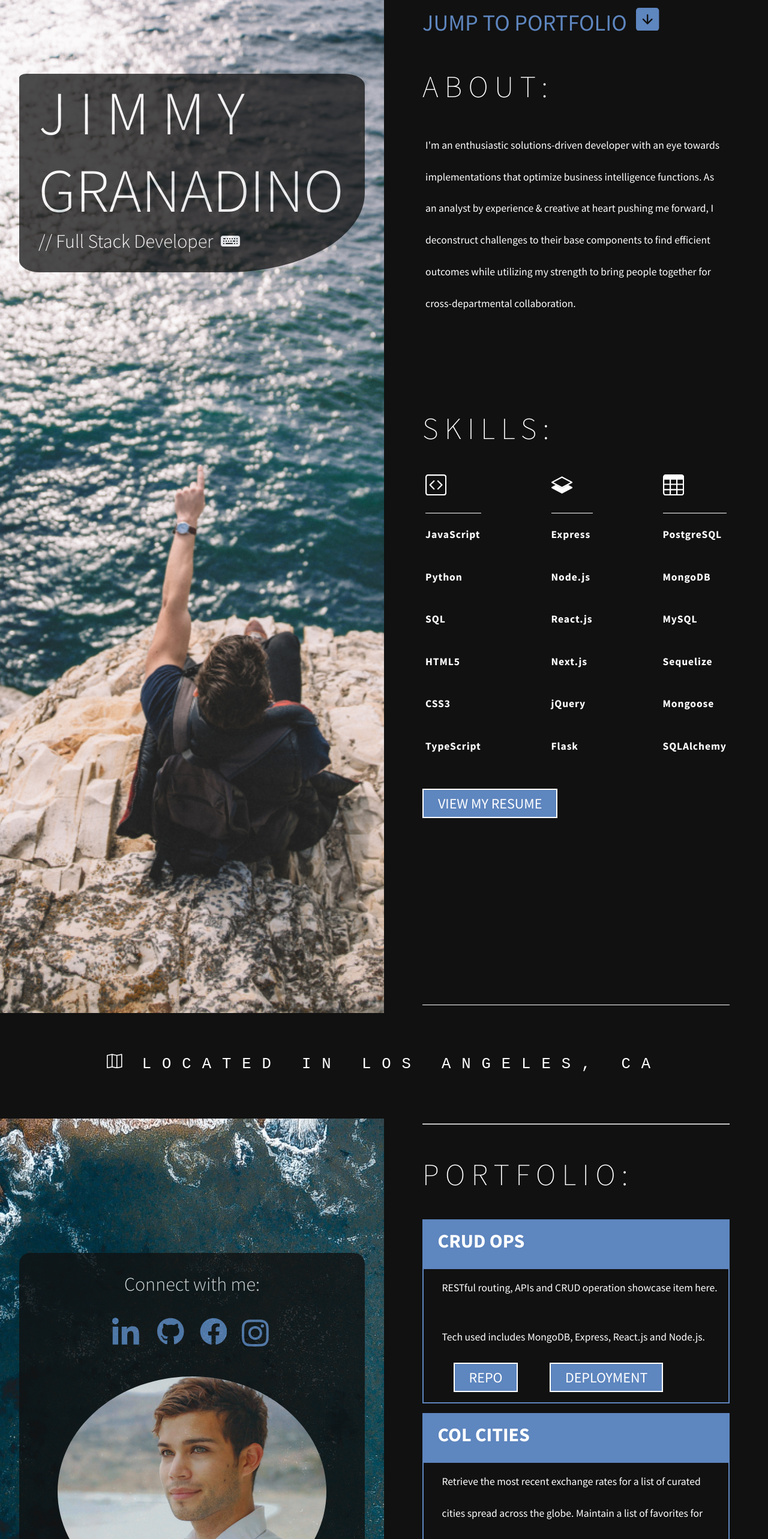
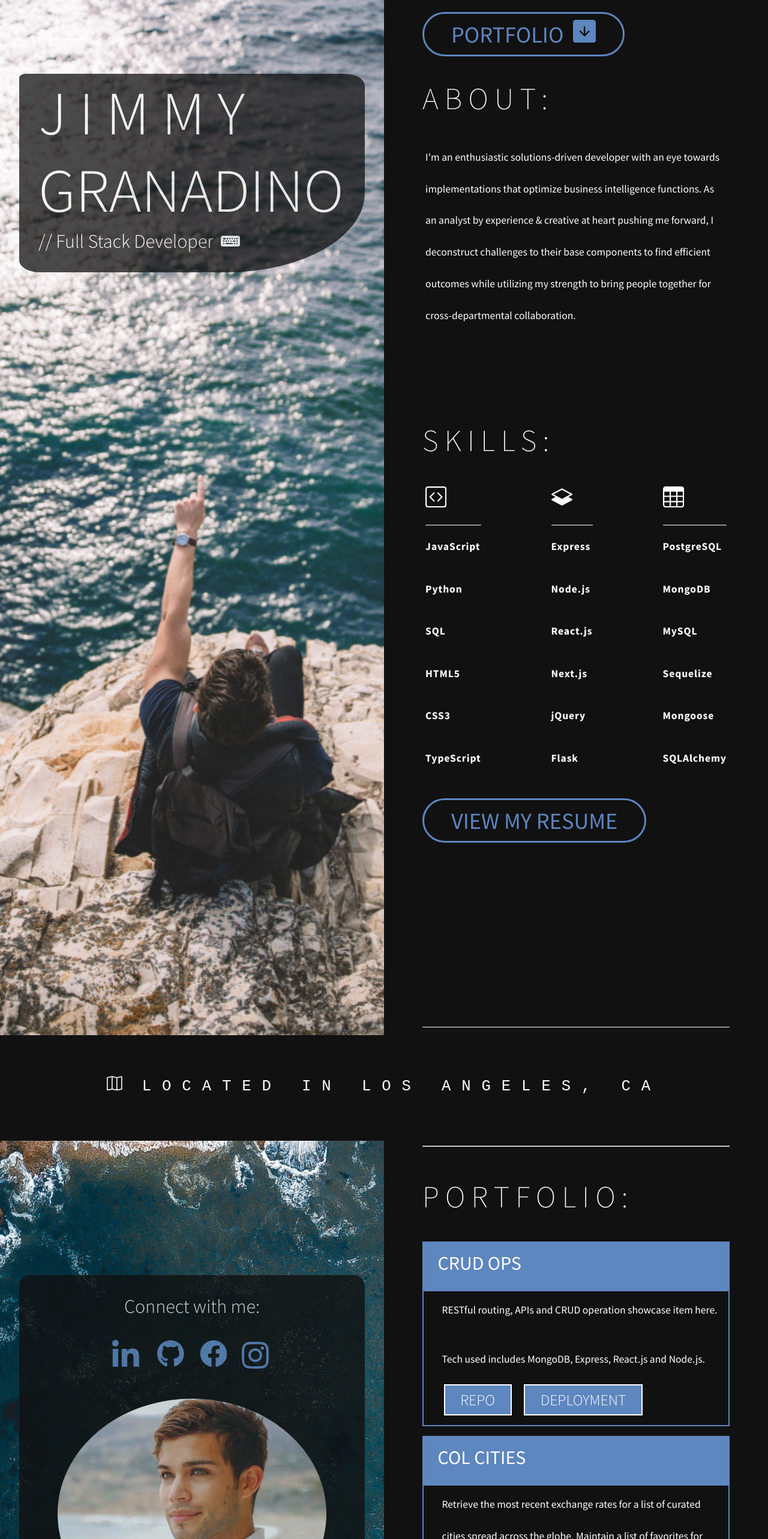
Before and after one commit to jimmygranadino/portfolio-react, a React (Create React App) app: page / in a window 1280 px wide. Shown: the top 2566 px of the page at 60% size. Built offline with nearby package versions, Linux system fonts and the light colour scheme; a web font is replaced by a local one.

Commit message:
just a minor adjustment

```diff
--- a/src/App.css
+++ b/src/App.css
@@ -28,7 +28,7 @@ li {
 }
 
 .landing {
-  min-height: 150vh;
+  min-height: 140vh;
   background-image: url('./images/BGalt.jpg');
   background-position: center;
   background-repeat: no-repeat;
@@ -189,7 +189,7 @@ a:hover {
   color: #ffffff;
   font-size: 2.5vw;
   font-family: 'Source Sans Pro', sans-serif;
-  font-weight: 700;
+  font-weight: 400;
   padding-top: 2vh;
   margin: 0 auto;
 }
@@ -203,14 +203,14 @@ a:hover {
 
 .norm-btn {
   font-family: 'Source Sans Pro', sans-serif;
-  font-weight: 500;
+  font-weight: 300;
   padding: 0.3em 1em;
-  font-size: 1.5em;
+  font-size: 2vw;
   background-color: #5e86bf;
   color: #ffffff;
   border: 2px #ffffff solid;
   transition: all 0.8s;
-  margin: 1em;
+  margin: 1vh;
 }
 
 .norm-btn:hover {
@@ -263,8 +263,11 @@ a:hover {
   font-family: 'Source Sans Pro', sans-serif;
   font-weight: 400;
   margin: 0 auto;
+  padding: 10px 45px 10px 45px;
+  border: 3px solid;
+  border-radius: 1em;
 }
 
 .no-marg {
-  margin: 0;
+  margin: 0 auto;
 }
--- a/src/components/Navbar.jsx
+++ b/src/components/Navbar.jsx
@@ -7,7 +7,8 @@ const Navbar = () => {
     return (
         <nav>
             <div>
-                <Link class="nav-link" to="#portfolio">JUMP TO PORTFOLIO &nbsp;
+                <br />
+                <Link class="nav-link" to="#portfolio">PORTFOLIO &nbsp;
                     <svg width="1em" height="1em" viewBox="0 0 16 16" class="bi bi-arrow-down-square-fill" fill="currentColor" xmlns="http://www.w3.org/2000/svg">
                         <path fill-rule="evenodd" d="M2 0a2 2 0 0 0-2 2v12a2 2 0 0 0 2 2h12a2 2 0 0 0 2-2V2a2 2 0 0 0-2-2H2zm6.5 5a.5.5 0 0 0-1 0v4.793L5.354 7.646a.5.5 0 1 0-.708.708l3 3a.5.5 0 0 0 .708 0l3-3a.5.5 0 0 0-.708-.708L8.5 9.793V5z"/>
                     </svg>
--- a/src/components/Skills.jsx
+++ b/src/components/Skills.jsx
@@ -49,7 +49,7 @@ const Skills = () => {
                 </p>
                 </div>
             <br /><br />
-            <a href={Resume} target="_blank" rel="noopener noreferrer" className="norm-btn no-marg">VIEW MY RESUME</a>
+            <a href={Resume} target="_blank" rel="noopener noreferrer" className="nav-link no-marg">VIEW MY RESUME</a>
         </div>
     )
 }
```
